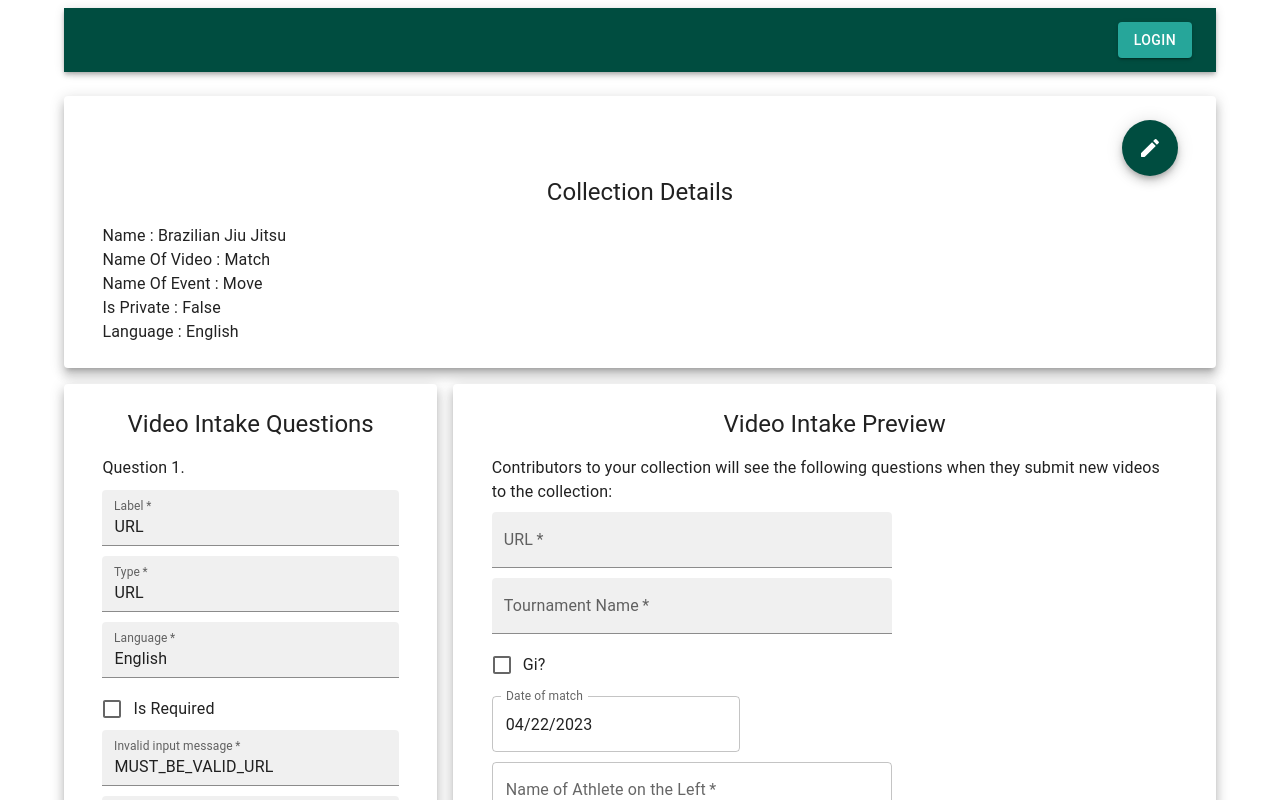
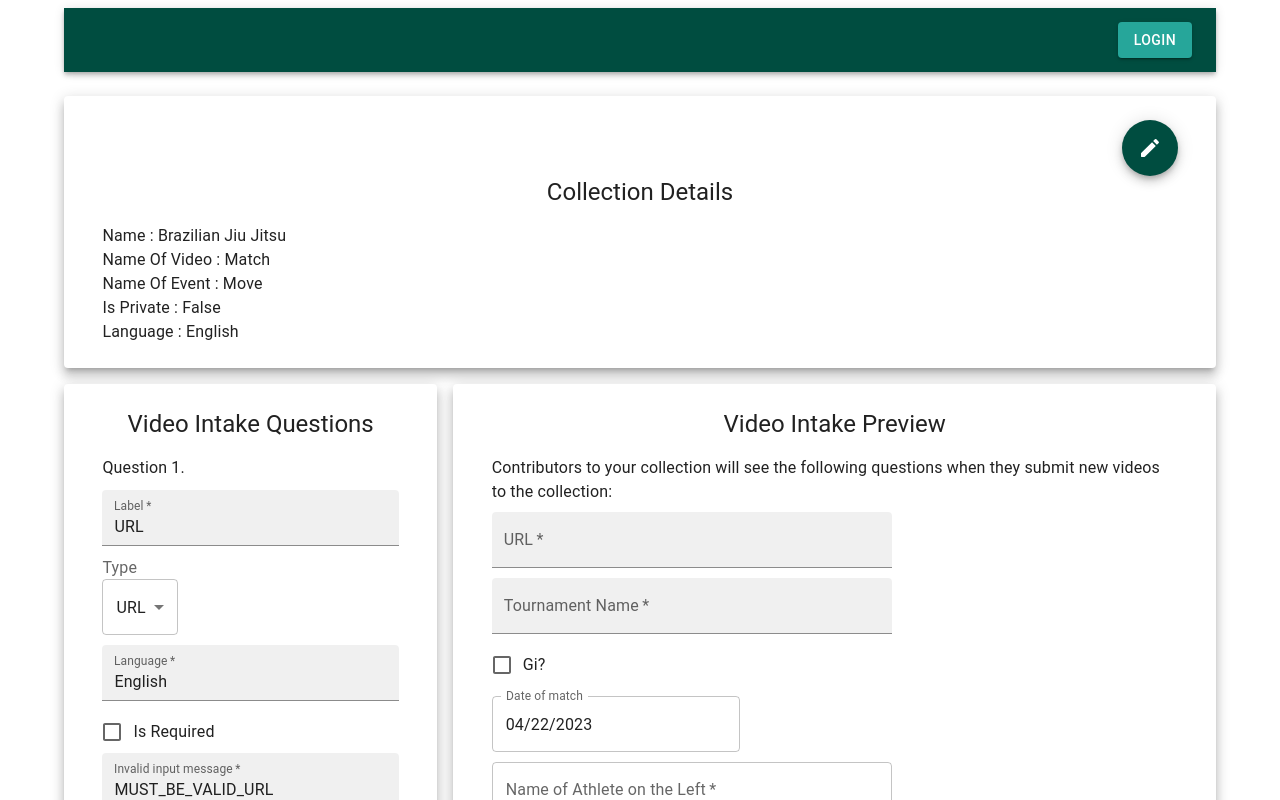
Before and after one commit to NerdyWithZainab/video-annotator, a Next.js app: page /collection/1 in a window 1280 px wide. Shown: the top 800 px of the page. Built offline with nearby package versions, Linux system fonts and the light colour scheme; no server answers.

Commit message:
make the types a select menu and partially implement the correct behavior

```diff
--- a/components/SingleVideoIntakeQuestion/index.tsx
+++ b/components/SingleVideoIntakeQuestion/index.tsx
@@ -1,8 +1,17 @@
-import { Checkbox, FormControlLabel, Grid, TextField } from "@mui/material";
-import { get } from "lodash-es";
+import {
+  Checkbox,
+  FormControlLabel,
+  Grid,
+  InputLabel,
+  MenuItem,
+  Select,
+  TextField,
+} from "@mui/material";
+import { filter, get, map } from "lodash-es";
 import { FormattedMessage, IntlShape, useIntl } from "react-intl";
 import { Collection, QuestionValidity, SingleFormField } from "../../types";
 import { convertCamelCaseToCapitalCase } from "../../utilities/textUtils";
+import formFieldConfig from "../../formFieldConfig.json";
 
 const SingleVideoIntakeQuestion: React.FC<{
   intakeQuestionEl: any;
@@ -28,22 +37,41 @@
   console.log("deleteMe intakeQuestionKey is: " + intakeQuestionKey);
   console.log("deleteMe colleciton is: ");
   console.log(collection);
+  console.log("deleteMe formFieldConfig is: ");
+  console.log(formFieldConfig);
+  const types: string[] =
+    map(formFieldConfig, (configEntry) => configEntry?.type) || [];
 
   const onTheNoDisplayList: boolean = (
     wholeQuestion?.doNotDisplay || []
   ).includes(intakeQuestionKey);
-  // console.log("deleteMe onTheNoDisplayList is: " + onTheNoDisplayList);
+
+  const currentTypeConfig = filter(formFieldConfig, (entry) => {
+    const deleteMeEntryType = entry?.type;
+    console.log("deleteMe deleteMeEntryType is: ");
+    console.log(deleteMeEntryType);
+    console.log("deleteMe wholeQuestion type is: ");
+    console.log(wholeQuestion?.type);
+    const matches: boolean = entry?.type === wholeQuestion?.type;
+    console.log("deleteMe matches is: ");
+    console.log(matches);
+    return matches;
+  });
+  console.log("deleteMe currentTypeConfig is: ");
+  console.log(currentTypeConfig);
+
+  // const notOnTheAttributesToDisplayListForTheType: boolean =
+  //   !currentTypeConfig?.attributesToDisplay?.includes(intakeQuestionKey);
 
   const onCheckboxList: boolean = (
     wholeQuestion?.shouldBeCheckboxes || []
   ).includes(intakeQuestionKey);
 
-  // console.log("deleteMe onCheckboxList is: " + onCheckboxList);
-
-  const shouldBeTextField: boolean = !onTheNoDisplayList && !onCheckboxList;
-  // console.log("deleteMe shouldBeTextField is: " + shouldBeTextField);
-  const shouldBeCheckbox: boolean = !onTheNoDisplayList && onCheckboxList;
-  // console.log("deleteMe shouldBeCheckbox is: " + shouldBeCheckbox);
+  const shouldBeTypeDropdown: boolean = intakeQuestionKey === "type";
+  const shouldBeTextField: boolean =
+    !onTheNoDisplayList && !onCheckboxList && !shouldBeTypeDropdown;
+  const shouldBeCheckbox: boolean =
+    !onTheNoDisplayList && onCheckboxList && !shouldBeTypeDropdown;
 
   const intl: IntlShape = useIntl();
   const handleChange: (event: any) => void = (event: any) => {
@@ -66,6 +94,14 @@
     newIntakeQuestionSet[intakeQuestionIdx] = modifiedQuestion;
     setCollection({ ...collection, intakeQuestions: newIntakeQuestionSet });
   };
+
+  const typeElements = map(types, (type: string) => {
+    return (
+      <MenuItem key={type} value={type}>
+        {type}
+      </MenuItem>
+    );
+  });
 
   return (
     <Grid item lg={12} sm={12}>
@@ -101,6 +137,23 @@
           value={intakeQuestionEl}
         ></TextField>
       )}
+      {shouldBeTypeDropdown && (
+        <>
+          <InputLabel id={intakeQuestionKey + "-" + intakeQuestionEl}>
+            <FormattedMessage id="TYPE" defaultMessage="Type" />
+          </InputLabel>
+          <Select
+            labelId={intakeQuestionKey + "-" + intakeQuestionEl}
+            id={intakeQuestionKey + "-" + intakeQuestionEl + "-select"}
+            value={intakeQuestionEl}
+            label="TODO deleteMe"
+            onChange={handleChange}
+            style={{ marginBottom: 10 }}
+          >
+            {types && typeElements}
+          </Select>
+        </>
+      )}
       {shouldBeCheckbox && (
         <FormControlLabel
           style={{ marginRight: 10 }}
--- a/formFieldConfig.json
+++ b/formFieldConfig.json
@@ -34,9 +34,16 @@
       "type",
       "language",
       "isRequired",
-      "autocompleteOptions"
+      "autocompleteOptions",
+      "usersCanAddCustomOptions"
     ],
     "validationMethod": "isValidEmail",
     "invalidInputMessage": "MUST_BE_VALID_EMAIL"
+  },
+  {
+    "type": "Number",
+    "attributesToDisplay": ["label", "type", "language", "isRequired"],
+    "validationMethod": "isNumber",
+    "invalidInputMessage": "MUST_BE_VALID_NUMBER"
   }
 ]
--- a/lang/en.json
+++ b/lang/en.json
@@ -2,6 +2,7 @@
   "CREATE_AN_ACCOUNT": "Create an Account",
   "EMAIL_ADDRESS": "Email Address",
   "MUST_BE_VALID_EMAIL": "Must be a valid email address",
+  "MUST_BE_VALID_NUMBER": "Must be a valid number",
   "PASSWORD": "Password",
   "PASSWORD_MUST_CONTAIN": "Password must be seven characters long and contain both letters and numbers",
   "CONFIRM_PASSWORD": "Confirm Password",
--- a/utilities/validators.tsx
+++ b/utilities/validators.tsx
@@ -4,6 +4,10 @@
 
 export function isNonFalsy(input: any): boolean {
   return Boolean(input);
+}
+
+export function isNumber(input: any): boolean {
+  return typeof input === "number";
 }
 
 export function isValidEmail(email: string): boolean {
```
